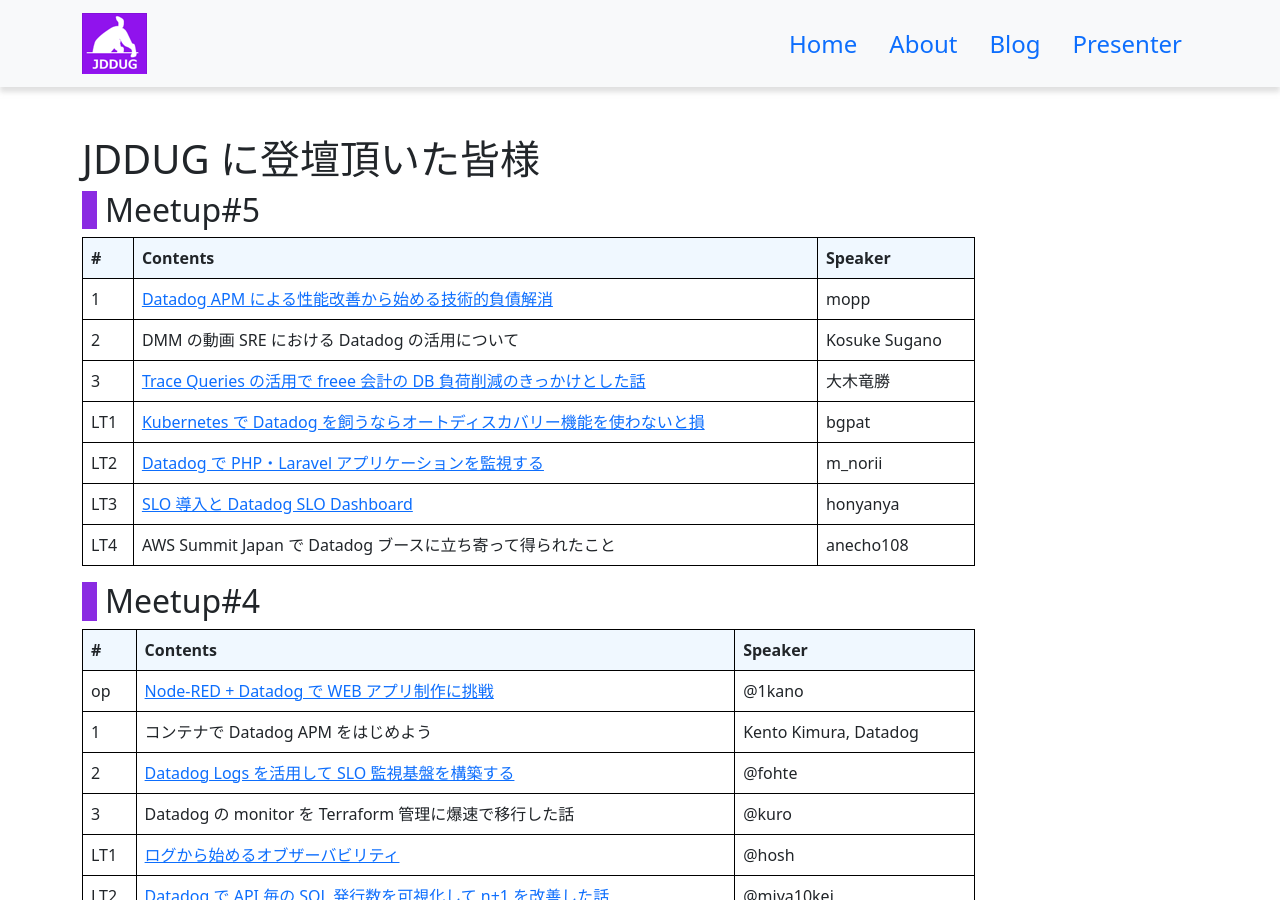
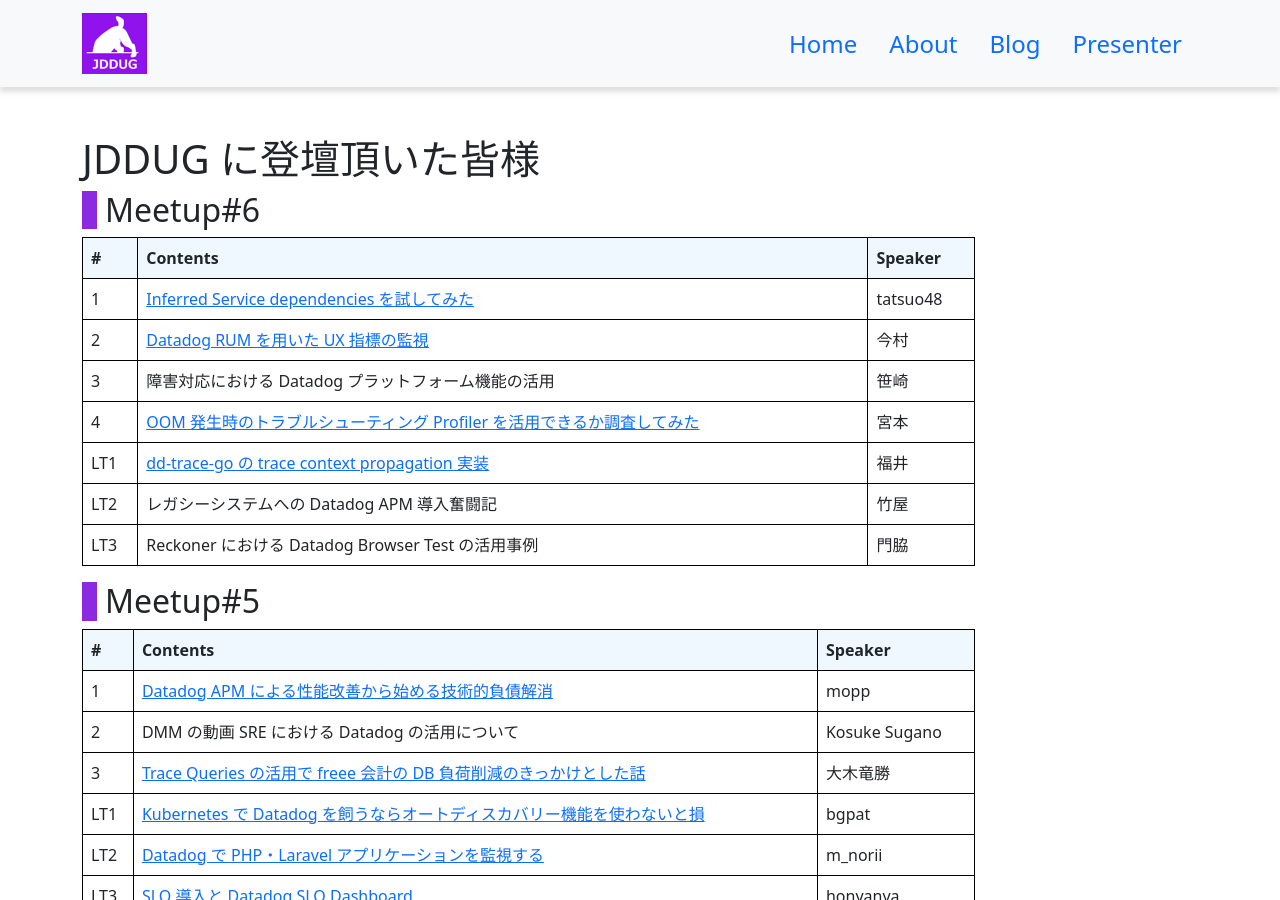
Before and after one commit to jdd-ug/jdd-ug.github.io, a Jekyll site: the page built from heros.md, in a window 1280 px wide and 900 px high. Built offline with Jekyll 4.4.1, drawn with Linux system fonts in a browser that asks for light colours.

Commit message:
Add meetup6 heros

```diff
--- a/heros.md
+++ b/heros.md
@@ -4,6 +4,19 @@
 ---
 
 # JDDUG に登壇頂いた皆様
+
+## Meetup#6
+
+| #      | Contents                                                                                                                                                                                     | Speaker  |
+| ------ | -------------------------------------------------------------------------------------------------------------------------------------------------------------------------------------------- | -------- |
+| 1      | [Inferred Service dependencies を試してみた](https://www.docswell.com/s/tatsuo48/5R26JN-inferred-service-dependencies)                                                                       | tatsuo48 |
+| 2      | [Datadog RUM を用いた UX 指標の監視](https://speakerdeck.com/imamura_ko_0314/datadog-rum-woyong-ita-ux-zhi-biao-nojian-shi-gu-ke-dui-ying-henohuo-yong)                                      | 今村     |
+| 3      | 障害対応における Datadog プラットフォーム機能の活用                                                                                                                                          | 笹崎     |
+| 4      | [OOM 発生時のトラブルシューティング Profiler を活用できるか調査してみた](https://speakerdeck.com/atsushii/oomfa-sheng-shi-notoraburusiyuteingu-profilerwohuo-yong-dekirukadiao-cha-sitemita) | 宮本     |
+| ------ | ------                                                                                                                                                                                       | ------   |
+| LT1    | [dd-trace-go の trace context propagation 実装](https://speakerdeck.com/takatofukui/dd-trace-gonotrace-context-propagationshi-zhuang)                                                        | 福井     |
+| LT2    | レガシーシステムへの Datadog APM 導入奮闘記                                                                                                                                                  | 竹屋     |
+| LT3    | Reckoner における Datadog Browser Test の活用事例                                                                                                                                            | 門脇     |
 
 ## Meetup#5
 
```
